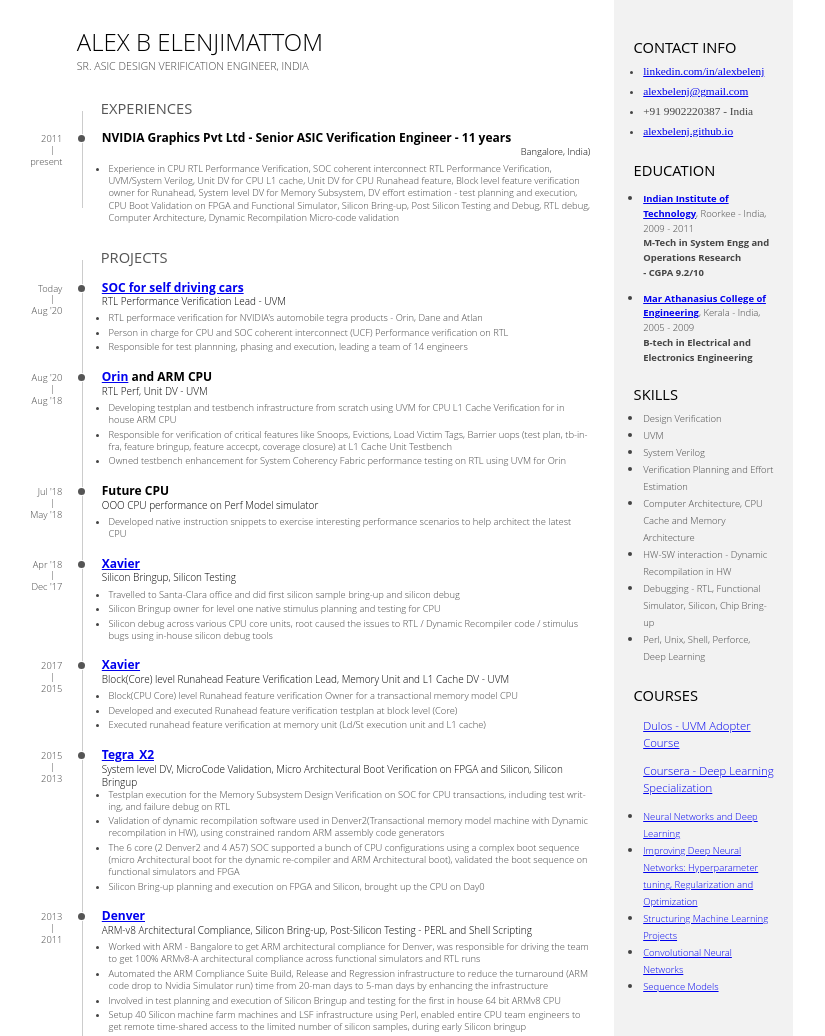
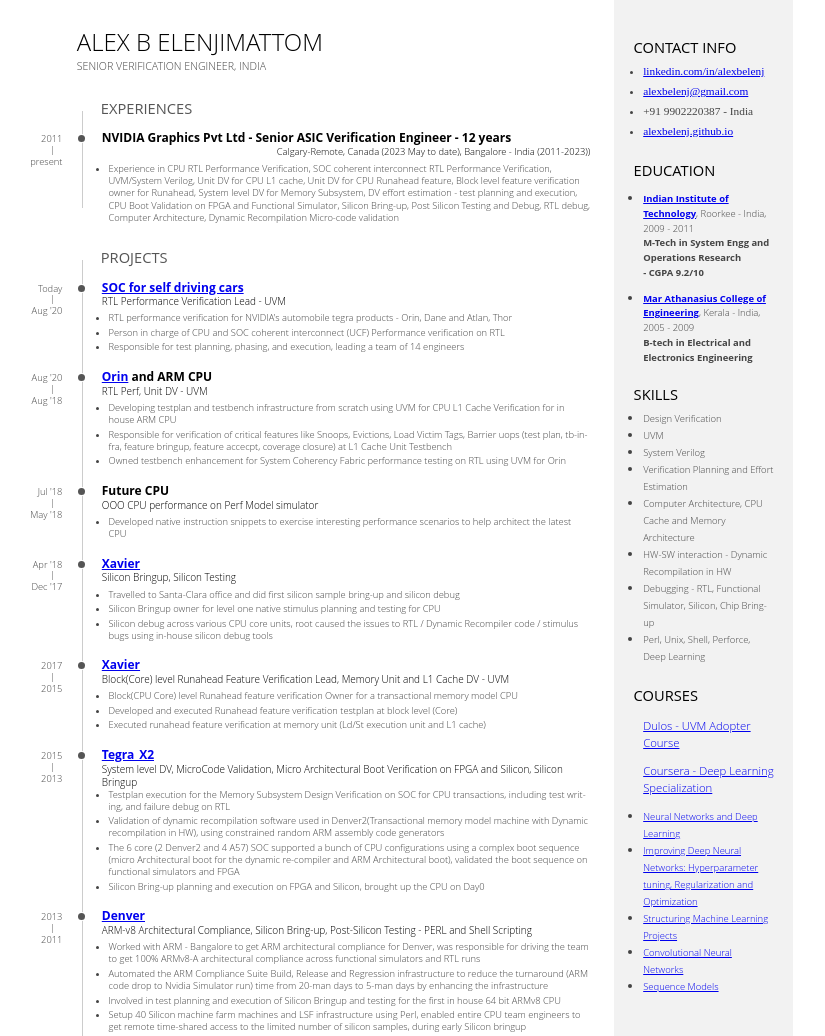
Before and after one commit to alexbelenj/alexbelenj.github.io, a plain HTML site: page index.html in a window 1280 px wide. Shown: the top 1036 px of the page, without its empty margins (0-825 px from the left). Drawn offline with Linux system fonts and the light colour scheme.

Commit message:
Update index.html

```diff
--- a/index.html
+++ b/index.html
@@ -8,7 +8,7 @@
     <section id="main">
       <header id="title">
         <h1>Alex b Elenjimattom</h1>
-        <span class="subtitle">Sr. ASIC Design Verification Engineer, India</span>
+        <span class="subtitle">Senior Verification Engineer, India</span>
       </header>
       <section class="main-block">
         <h2>
@@ -22,8 +22,8 @@
           </div>
           <div class="details">
             <header>
-              <h3>NVIDIA Graphics Pvt Ltd - Senior ASIC Verification Engineer - 11 years</h3>
-              <span class="location">Bangalore, India)</span>
+              <h3>NVIDIA Graphics Pvt Ltd - Senior ASIC Verification Engineer - 12 years</h3>
+              <span class="location">Calgary-Remote, Canada (2023 May to date), Bangalore - India (2011-2023))</span>
             </header>
             <div>
               <ul>
@@ -50,9 +50,9 @@
             </header>
             <div>
               <ul>
-                <li>RTL performace verification for NVIDIA's automobile tegra products - Orin, Dane and Atlan</li>
-                <li>Person in charge for CPU and SOC coherent interconnect (UCF) Performance verification on RTL </li>
-                <li>Responsible for test plannning, phasing and execution, leading a team of 14 engineers</li>
+                <li>RTL performance verification for NVIDIA's automobile tegra products - Orin, Dane and Atlan, Thor</li>
+                <li>Person in charge of CPU and SOC coherent interconnect (UCF) Performance verification on RTL </li>
+                <li>Responsible for test planning, phasing, and execution, leading a team of 14 engineers</li>
               </ul>
               </div>
           </div>
```
